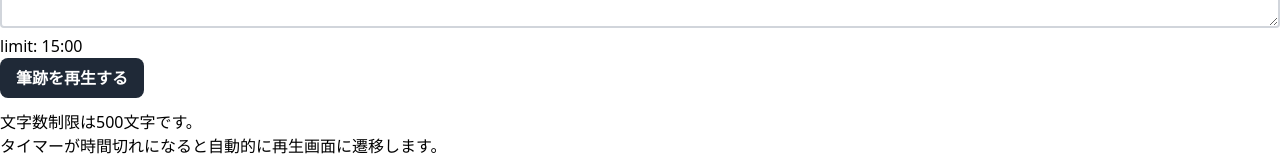
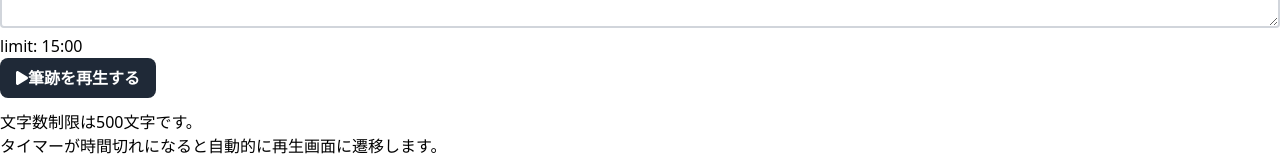
Before and after one commit to 0ldx7/Hisseki, a Next.js app: page /TextRecorder in a window 1280 px wide. Shown: the part 212-372 px from the top of the page. Built offline with nearby package versions, Linux system fonts and the light colour scheme.

Commit message:
TextRecorderにアイコン追加

```diff
--- a/src/app/TextRecorder/page.tsx
+++ b/src/app/TextRecorder/page.tsx
@@ -3,6 +3,8 @@
 import { useRouter } from 'next/navigation';
 import { diff_match_patch } from 'diff-match-patch';
 import { logError } from '../../utils/errorHandler';
+import { FontAwesomeIcon } from '@fortawesome/react-fontawesome';
+import { faPlay } from '@fortawesome/free-solid-svg-icons/faPlay';
 
 type InputRecord = {
     diffs: object[];
@@ -123,6 +125,7 @@
                     onClick={saveRecords}
                     disabled={recordingStatus !== 'recording'}
                 >
+                    <FontAwesomeIcon icon={faPlay} />
                     筆跡を再生する
                 </button>
                 <ul className='pt-3'>
--- a/src/app/playback/page.tsx
+++ b/src/app/playback/page.tsx
@@ -5,7 +5,7 @@
 import { FontAwesomeIcon } from '@fortawesome/react-fontawesome'
 import { faPaste } from '@fortawesome/free-regular-svg-icons';
 import { faPenToSquare } from '@fortawesome/free-regular-svg-icons';
-import { faPlayCircle } from '@fortawesome/free-regular-svg-icons';
+import { faReply } from '@fortawesome/free-solid-svg-icons/faReply';
 import { logError } from '@/utils/errorHandler';
 
 // 入力レコードの型定義
@@ -134,7 +134,7 @@
                     className="py-2 px-4 bg-gray-800 text-white font-semibold rounded-lg hover:bg-gray-600 focus:outline-none focus:ring-2 focus:ring-blue-500 focus:ring-opacity-50"
                     onClick={playback}
                 >
-                    <FontAwesomeIcon icon={faPlayCircle} />
+                    <FontAwesomeIcon icon={faReply} />
                     最初から再生
                 </button>
                 <button
```
